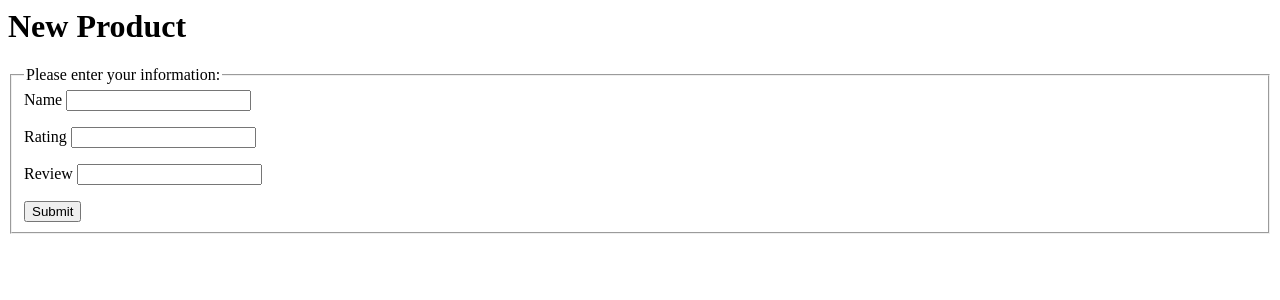
After one commit to jennifercarreno/makeup-app, a Flask app: page /new_product in a window 1280 px wide. The commit adds this page. Shown: the top 300 px of the page. Run offline with Flask 2, Linux system fonts and the light colour scheme.

Commit message:
users can add and review products

```diff
--- a/app.py
+++ b/app.py
@@ -3,5 +3,8 @@ from makeup_app.routes import main
 
 app.register_blueprint(main)
 
+with app.app_context():
+    db.create_all()
+
 if __name__ == "__main__":
     app.run(debug=True)
--- /dev/null
+++ b/makeup_app/forms.py
@@ -0,0 +1,17 @@
+from unicodedata import name
+from wsgiref.validate import validator
+from flask_wtf import FlaskForm
+from wtforms import StringField, DateField, SelectField, SubmitField, FloatField, PasswordField, IntegerField
+from wtforms.ext.sqlalchemy.fields import QuerySelectField
+from wtforms.validators import DataRequired, Length, URL
+from flask_bcrypt import bcrypt
+
+from makeup_app.models import User, Product
+
+class ProductForm(FlaskForm):
+    """Form for adding a Product."""
+
+    name = StringField('Name', validators=[DataRequired()])
+    rating = IntegerField('Rating', validators=[DataRequired()])
+    review = StringField('Review', validators=[DataRequired()])
+    submit = SubmitField('Submit')
--- a/makeup_app/models.py
+++ b/makeup_app/models.py
@@ -6,9 +6,9 @@ class User(db.Model):
     username = db.Column(db.String(80), nullable = False)
     password = db.Column(db.String(80), nullable=False)
 
-class Post(db.Model):
+class Product(db.Model):
     id = db.Column(db.Integer, primary_key = True)
-    product_name = db.Column(db.String(80), nullable = False)
+    name = db.Column(db.String(80), nullable = False)
     rating = db.Column(db.Integer, nullable = False)
     review = db.Column(db.Text, nullable = False)
 
--- a/makeup_app/routes.py
+++ b/makeup_app/routes.py
@@ -1,10 +1,34 @@
 from flask import Blueprint, request, render_template, redirect, url_for, flash
-from makeup_app.models import User, Post, Comment
+from makeup_app.models import User, Product, Comment
 from makeup_app.extensions import app, db
-# add forms
+from makeup_app.forms import ProductForm
 
 main = Blueprint("main", __name__)
 
 @main.route('/')
 def homepage():
-    return render_template('home.html')
+    all_prds = Product.query.all()
+    return render_template('home.html', prds= all_prds)
+
+@main.route('/new_product',methods=['GET', 'POST'])
+def new_product():
+    form = ProductForm()
+
+    if form.validate_on_submit():
+        new_product = Product(
+            name = form.name.data,
+            rating = form.rating.data,
+            review = form.review.data
+        )
+        db.session.add(new_product)
+        db.session.commit()
+
+        flash('Success! New Product Added')
+        return redirect(url_for('main.prd_detail', product_id = new_product))
+    else:
+        return render_template('new_prd.html', form = form)
+
+@main.route('/product/<product_id>', methods=['GET', 'POST'])
+def prd_detail(product_id):
+    product = Product.query.get(product_id)
+    return render_template('prd_detail.html', product = product)
--- /dev/null
+++ b/makeup_app/templates/new_prd.html
@@ -0,0 +1,35 @@
+<h1>New Product</h1>
+
+<form method="POST" action="{{ url_for('main.new_product') }}">
+    <fieldset>
+        <legend>Please enter your information:</legend>
+            {{ form.csrf_token }}
+
+            {{form.name.label}}
+            {{form.name}}
+            <ul>
+                {% for error in form.name.errors %}
+                    <li class="error">{{ error }}</li>
+                {% endfor %}
+            </ul>
+
+            {{form.rating.label}}
+            {{form.rating}}
+            <ul>
+                {% for error in form.rating.errors %}
+                    <li class="error">{{ error }}</li>
+                {% endfor %}
+            </ul>
+
+            {{form.review.label}}
+            {{form.review}}
+            <ul>
+                {% for error in form.review.errors %}
+                    <li class="error">{{ error }}</li>
+                {% endfor %}
+            </ul>
+
+            {{form.submit}}
+        </fieldset>
+
+</form>
--- /dev/null
+++ b/makeup_app/templates/prd_detail.html
@@ -0,0 +1,6 @@
+<h1>Product Detail</h1>
+
+<h2>{{product.name}}</h2>
+<h3>{{product.rating}}</h3>
+<p>{{product.review}}</p>
+<a href="/">Home</a>
```
Also changed, not shown: makeup_app/templates/base.html (added, +24 -0 lines), makeup_app/templates/home.html (+16 -1 lines), requirements.txt (deleted, +0 -33 lines), makeup_app/database.db (added).
